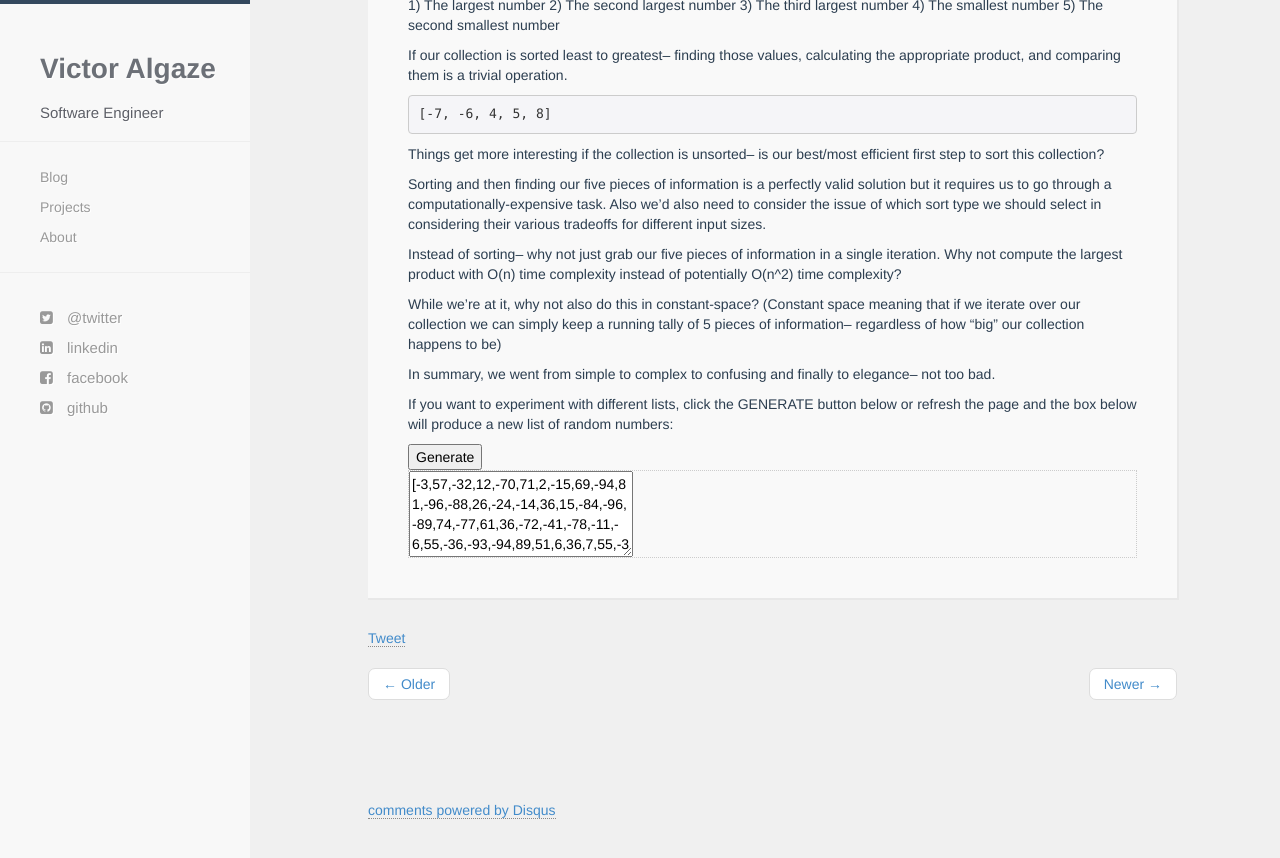
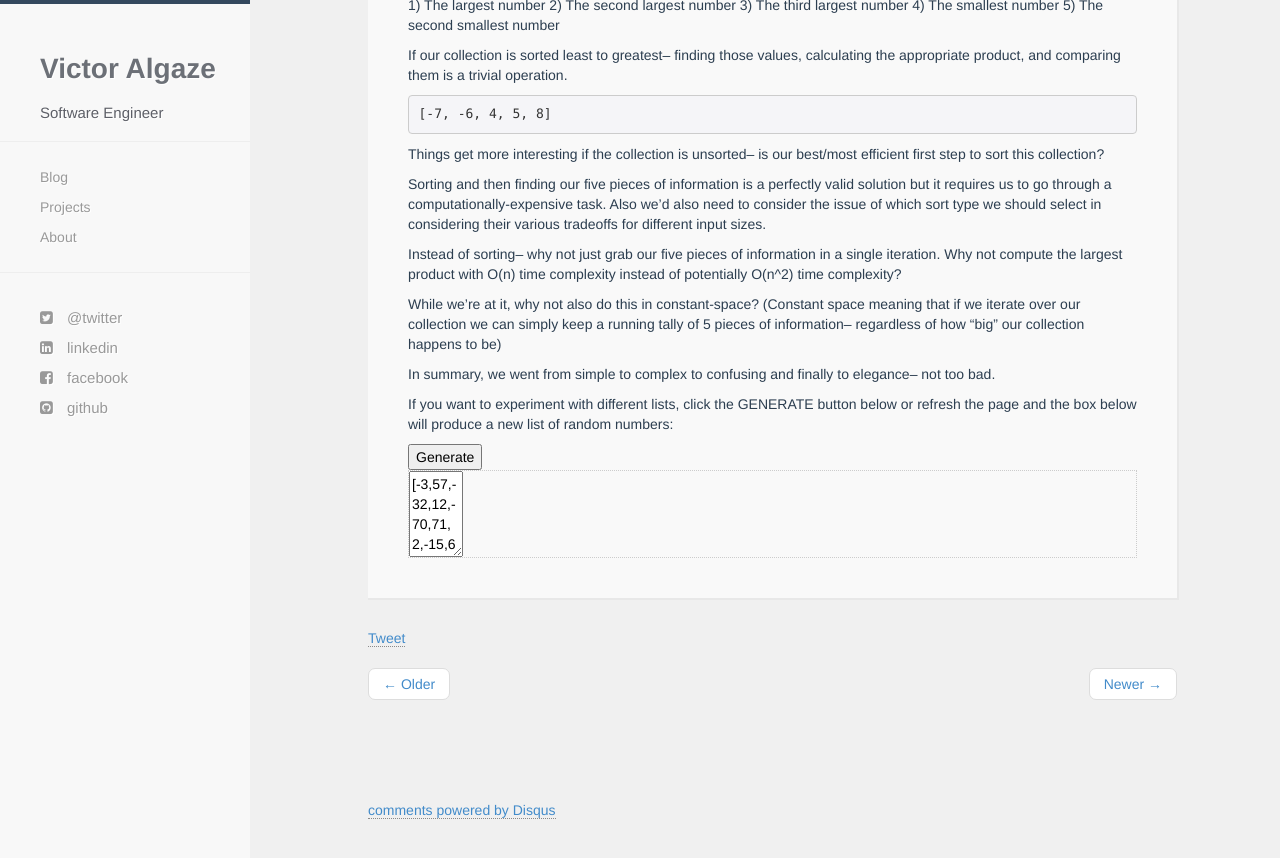
Before and after one commit to valgaze/valgaze.github.io, a Jekyll site: the page built from _posts/2015-09-04-product-three-numbers.md, in a window 1280 px wide and 900 px high, scrolled down 1339 px. Shown: the top 858 px of the window. Built offline with Jekyll 4.4.1, drawn with Linux system fonts in a browser that asks for light colours; nearby versions of some CDN libraries; Markdown is read by kramdown in place of the engine named in the settings; comment, search, counter and statistics services are not loaded.

Commit message:
Tweak text area

```diff
--- a/_posts/2015-09-04-product-three-numbers.md
+++ b/_posts/2015-09-04-product-three-numbers.md
@@ -91,7 +91,7 @@ In summary, we went from simple to complex to confusing and finally to elegance-
 If you want to experiment with different lists, click the GENERATE button below or refresh the page and the box below will produce a new list of random numbers:
 
 <button id='generateBtn'>Generate</button>
-<span id="fakePre"><textarea rows="4" cols="25" id="randomlist"></textarea></span>
+<span id="fakePre"><textarea rows="4" cols="4" id="randomlist"></textarea></span>
 
 
 
```
